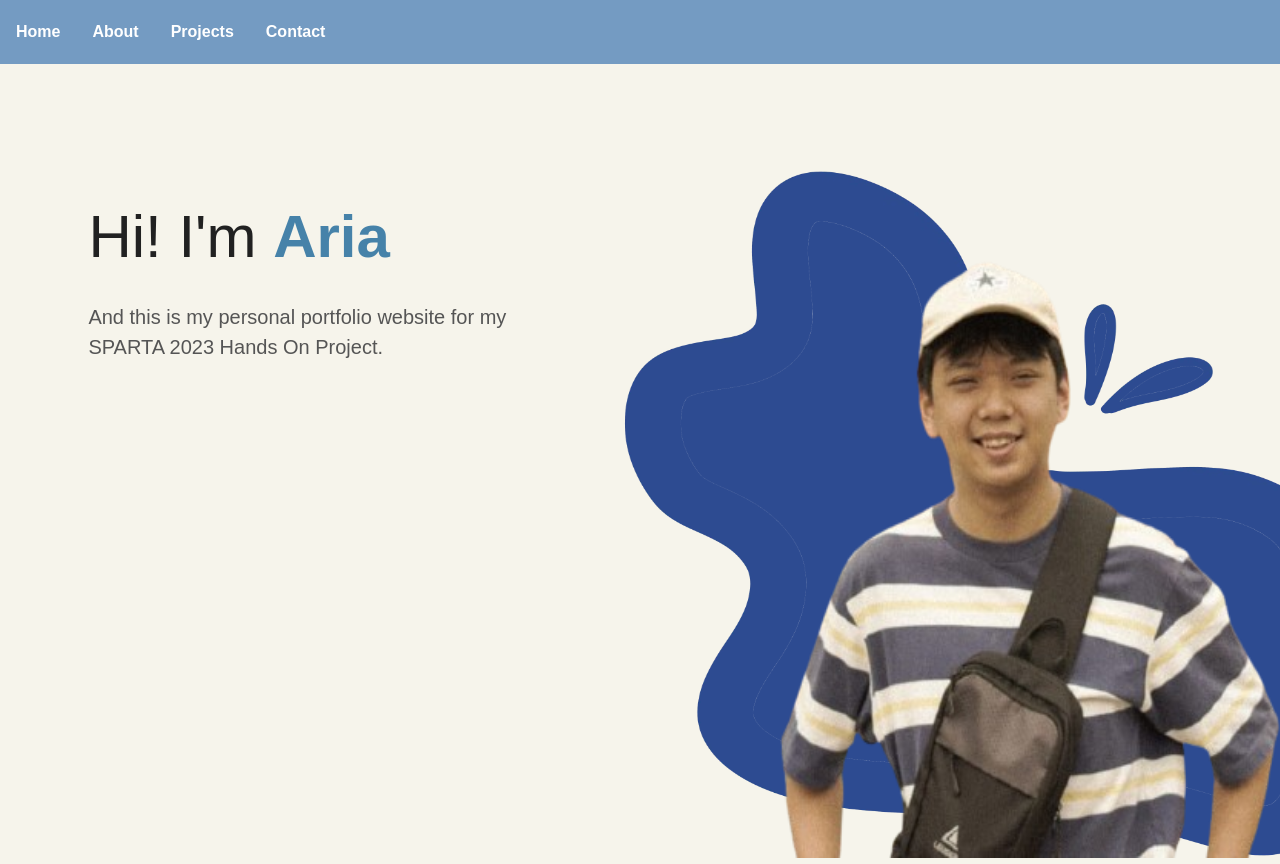
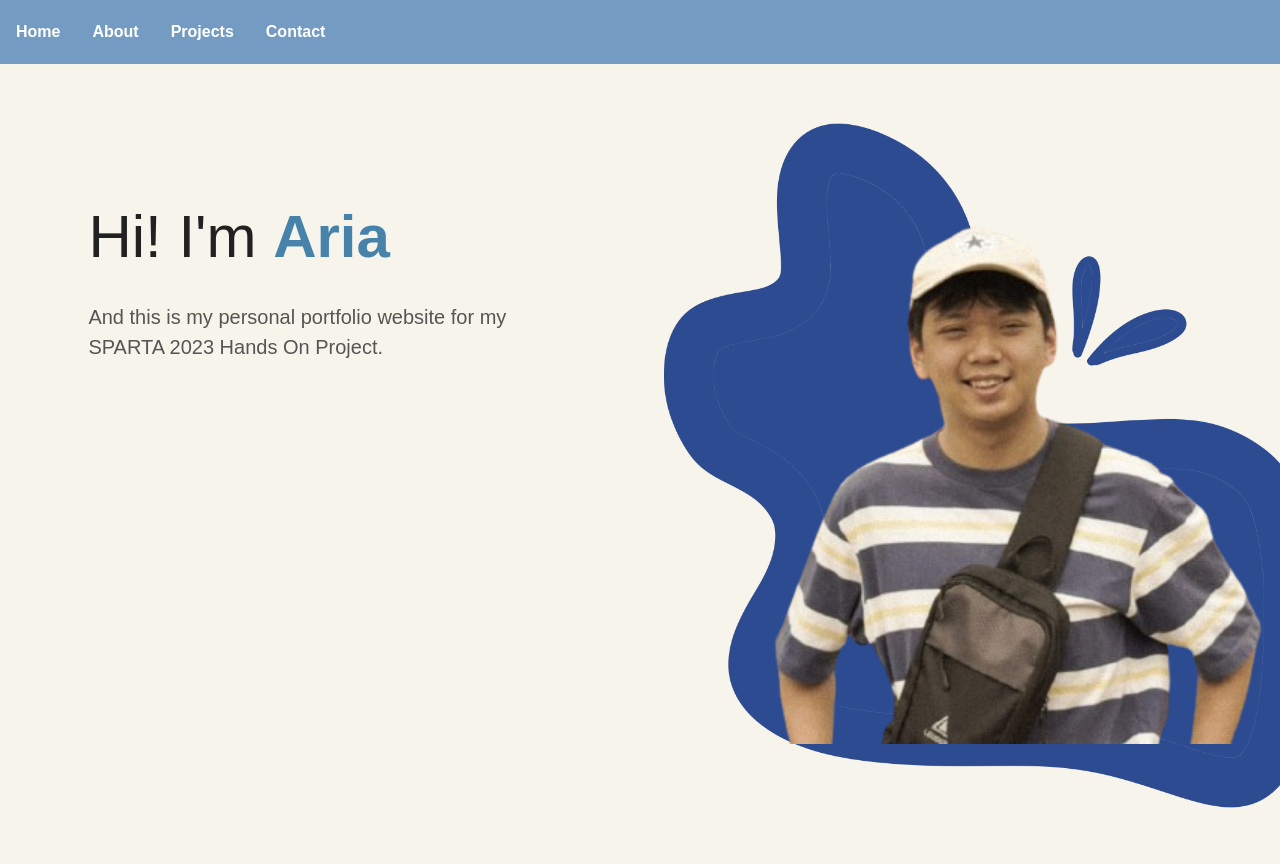
Before and after one commit to TukangLas21/Hands-On, a Next.js app: page / in a window 1280 px wide. Built offline with nearby package versions, Linux system fonts and the light colour scheme.

Commit message:
fix: fixed image formatting

```diff
--- a/app/about/page.tsx
+++ b/app/about/page.tsx
@@ -1,3 +1,5 @@
+import Image from "next/image";
+
 export default function About() {
     return (
       <div className="about_text">
@@ -11,7 +13,7 @@ export default function About() {
         <h2>Interests</h2>
         <p> Right now, I am interested in:</p>
 
-        <div>
+        <div className="interest_table">
           <table>
             <tr>
               <th>Software Engineering</th>
@@ -50,14 +52,28 @@ export default function About() {
 
         <div className="image_table">
           <table>
+            <tbody>
               <tr>
                 <td>
-                <img src="/orkes_smp.png" className="foto_smp"></img>
+                  <Image
+                    src="/orkes_smp.png"
+                    className="foto_smp"
+                    alt="Photo FLute SMP"
+                    width={759}
+                    height={784}
+                  />
                 </td>
                 <td>
-                <img src="/flute_cc.jpeg" className="foto_sma"></img>
+                  <Image
+                    src="/flute_cc.png"
+                    className="foto_sma"
+                    alt="Photo Flute SMA"
+                    width={736}
+                    height={1030}
+                  />
                 </td>
               </tr>
+            </tbody>
           </table>
         </div>
       </div>
--- a/app/globals.css
+++ b/app/globals.css
@@ -111,7 +111,6 @@ nav a:hover {
 }
 
 .blob {
-  height: 120%;
   right: 10px;
   transform: rotate(90deg);
   left: 30%;
@@ -120,7 +119,6 @@ nav a:hover {
 
 .photo {
   top: 50px;
-  height: 120%;
   left: 20%;
 }
 
@@ -166,13 +164,6 @@ th, td {
   border: 0px;
   text-align: center;
   padding: 10px;
-}
-
-.image_table table {
-  table-layout: fixed;
-  width: 90%;
-  margin-top: 2%;
-  margin-left: 50px;
 }
 
 .text {
--- a/app/page.tsx
+++ b/app/page.tsx
@@ -11,8 +11,20 @@ export default function Home() {
           SPARTA 2023 Hands On Project.</p>
       </div>
       <div className="home_images">
-        <img src="/blueblob.png" className="blob"></img>
-        <img src="/foto_diri.png" className="photo"></img>
+        <Image
+          src="/blueblob.png"
+          className="blob"
+          alt="Blue Blob"
+          width={2500}
+          height={2500}
+        />
+        <Image
+          src="/foto_diri.png"
+          className="photo"
+          alt="Self Photo"
+          width={750}
+          height={750}
+        />
       </div>
     </div>
   );
```
Also changed, not shown: public/flute_cc.jpeg. Lines whose indentation alone changed are shown as unchanged.
